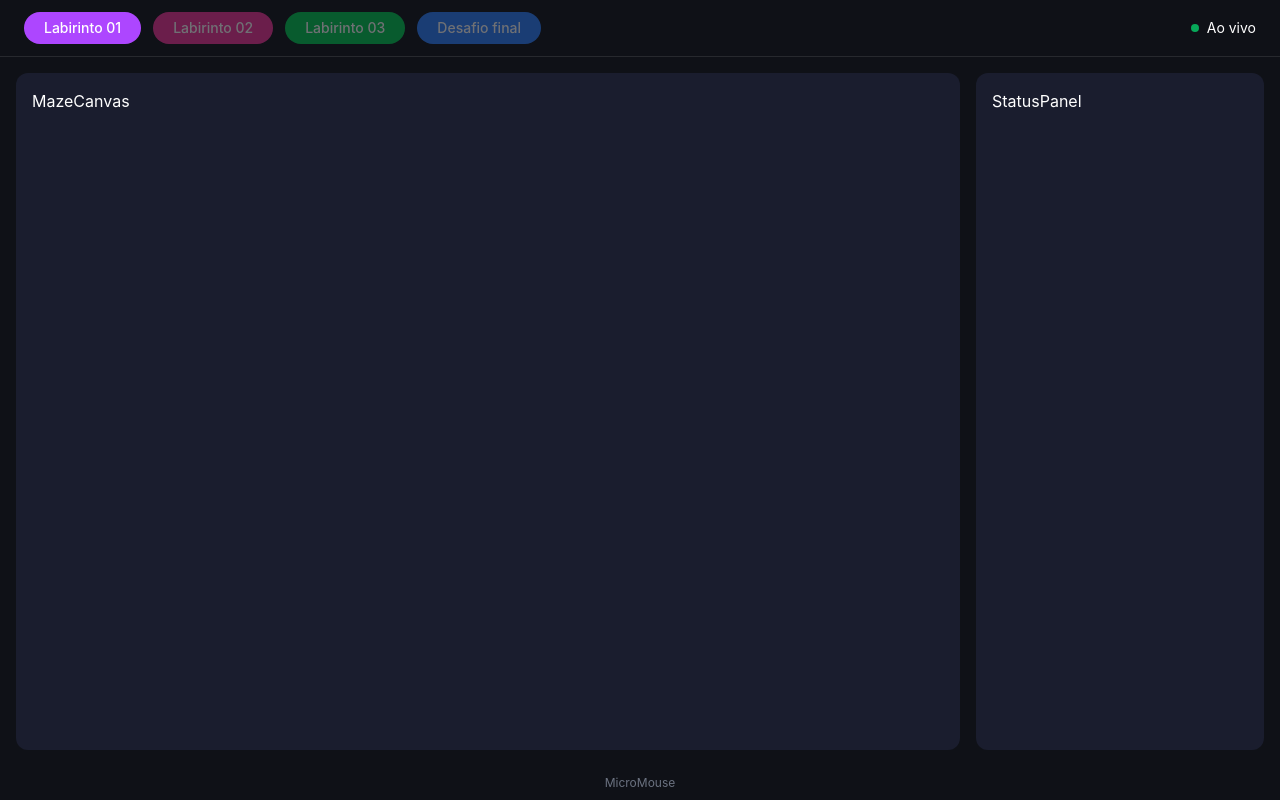
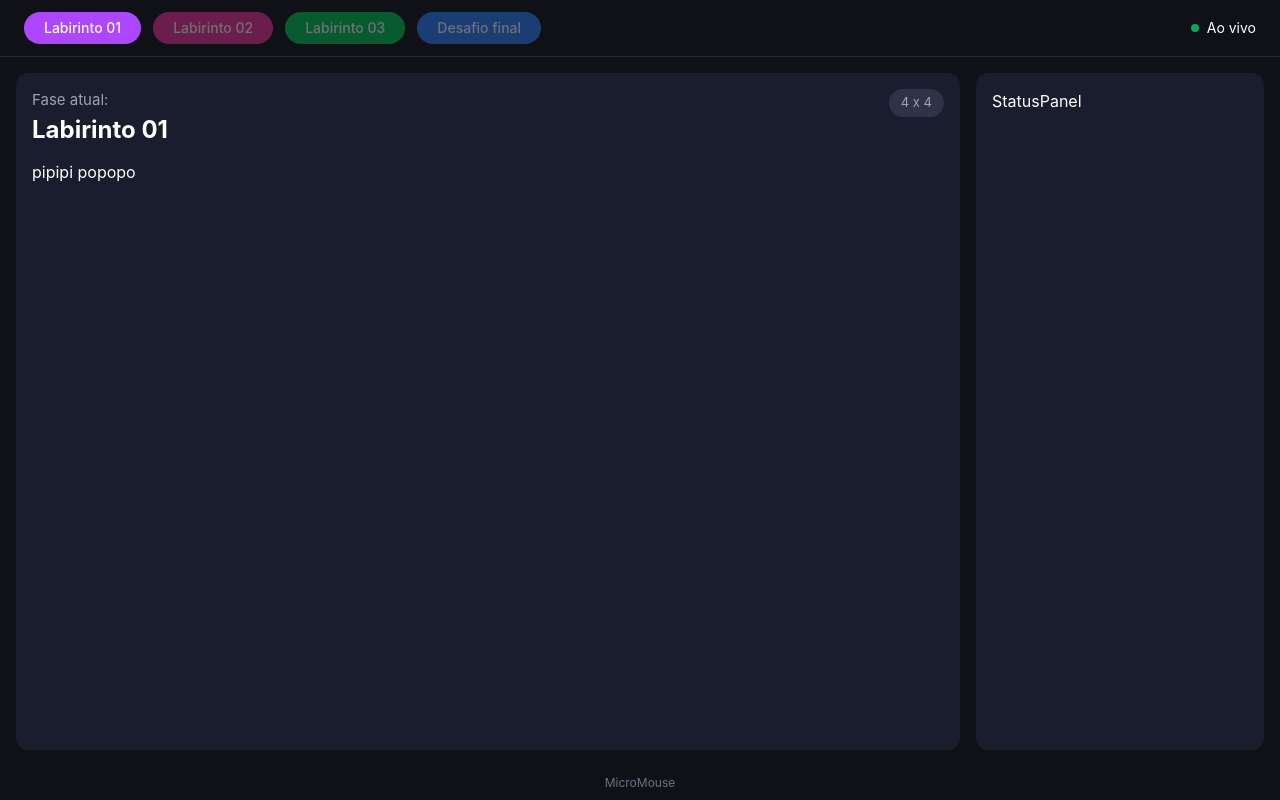
Before and after one commit to fcte-pi1/2026_1_PI1_Grupo02_Bruno, a React (Vite) app in the folder src/frontend/micromouse-dashborard/: page / in a window 1280 px wide. Built offline with nearby package versions, Linux system fonts and the light colour scheme.

Commit message:
feat: criado o header do labirinto com banco de dados estaticos, seguindo o figma

```diff
--- a/src/frontend/micromouse-dashborard/src/App.jsx
+++ b/src/frontend/micromouse-dashborard/src/App.jsx
@@ -4,7 +4,7 @@ import MazeCanvas from './components/MazeCanvas'
 import StatusPanel from './components/StatusPanel'
 
 export default function App() {
-  const [faseAtual, setFaseAtual] = useState('labirinto01')
+  const [faseAtual, setFaseAtual] = useState('Labirinto 01')
 
   return (
     <div style={{ backgroundColor: '#0f1117', height: '100vh', display: 'flex', flexDirection: 'column', color: 'white' }}>
@@ -12,7 +12,8 @@ export default function App() {
 
       <main style={{ display: 'flex', flex: 1, gap: '1rem', padding: '1rem' }}>
         <div style={{ flex: 1, backgroundColor: '#1a1d2e', borderRadius: '12px', padding: '1rem' }}>
-          <MazeCanvas />
+          <MazeCanvas fase={faseAtual} />
+          {/* passo a variavel faseAtual pra dentro de Maze canvas */}
         </div>
         <div style={{ width: '288px', backgroundColor: '#1a1d2e', borderRadius: '12px', padding: '1rem' }}>
           <StatusPanel />
--- a/src/frontend/micromouse-dashborard/src/components/MazeCanvas.jsx
+++ b/src/frontend/micromouse-dashborard/src/components/MazeCanvas.jsx
@@ -1,3 +1,31 @@
-export default function MazeCanvas() {
-  return <div>MazeCanvas</div>
+const fases = {
+  'Labirinto 01': { id: 'labirinto01', label: 'Labirinto 01', cor: 'bg-purple-500', tipo: '4 x 4' },
+  'Labirinto 02': { id: 'labirinto02', label: 'Labirinto 02', cor: 'bg-pink-500', tipo: '8 x 8' },
+  'Labirinto 03': { id: 'labirinto03', label: 'Labirinto 03', cor: 'bg-green-500', tipo: '16 x 16' },
+  'Desafio': { id: 'Desafio', label: 'Desafio final', cor: 'bg-blue-500' },
 }
+
+
+export default function MazeCanvas({ fase }) {
+  // pegando o valor passado pelo o pai, App.jsx
+  console.log(fase)
+  const fase_atual = fases[fase]
+  console.log(fase_atual)
+  return (
+    <div id='maze-complete' style={{ display: 'flex', flexDirection: 'column', height: '100%', gap: '12px' }}>
+      <div id="maze-header" style={{ display: 'flex', justifyContent: 'space-between', alignItems: 'flex-start' }}>
+        <div>
+          <p style={{ margin: '0', fontSize: '15px', color: '#9ca3af' }}>Fase atual:</p>
+          <h2 style={{ margin: '0', fontSize: '24px', fontWeight: 'bold', display: 'flex', alignItems: 'center', gap: '8px' }}>{fase_atual.label || 'Labirinto 01'}</h2>
+        </div>
+        <span style={{ backgroundColor: '#2e3347', padding: '4px 12px', borderRadius: '999px', fontSize: '13px', color: '#9ca3af' }}>
+          {fase_atual.tipo}
+        </span>
+      </div>
+      <div id="maze-draw">
+        pipipi popopo
+      </div>
+      <div id="legend"></div>
+    </div>
+  )
+}
--- a/src/frontend/micromouse-dashborard/src/components/Navbar.jsx
+++ b/src/frontend/micromouse-dashborard/src/components/Navbar.jsx
@@ -1,16 +1,14 @@
 const fases = [
-  { id: 'labirinto01', label: 'Labirinto 01', cor: 'bg-purple-500' },
-  { id: 'labirinto02', label: 'Labirinto 02', cor: 'bg-pink-500' },
-  { id: 'labirinto03', label: 'Labirinto 03', cor: 'bg-green-500' },
-  { id: 'desafio',     label: 'Desafio final', cor: 'bg-blue-500' },
+  { id: 'Labirinto 01', label: 'Labirinto 01', cor: 'bg-purple-500',tipo:'4x4' },
+  { id: 'Labirinto 02', label: 'Labirinto 02', cor: 'bg-pink-500',tipo:'8x8' },
+  { id: 'Labirinto 03', label: 'Labirinto 03', cor: 'bg-green-500',tipo:'16x16' },
+  { id: 'Desafio',     label: 'Desafio final', cor: 'bg-blue-500' },
 ]
 
 
 export default function Navbar({ faseAtual, onFaseChange }) {
   return (
     <nav className="flex items-center justify-between px-6 py-3 bg-[#0f1117] border-b border-white/10">
-
-      {/* Abas das fases */}
       <div className="flex gap-3">
         {fases.map((fase) => (
           <button
```
